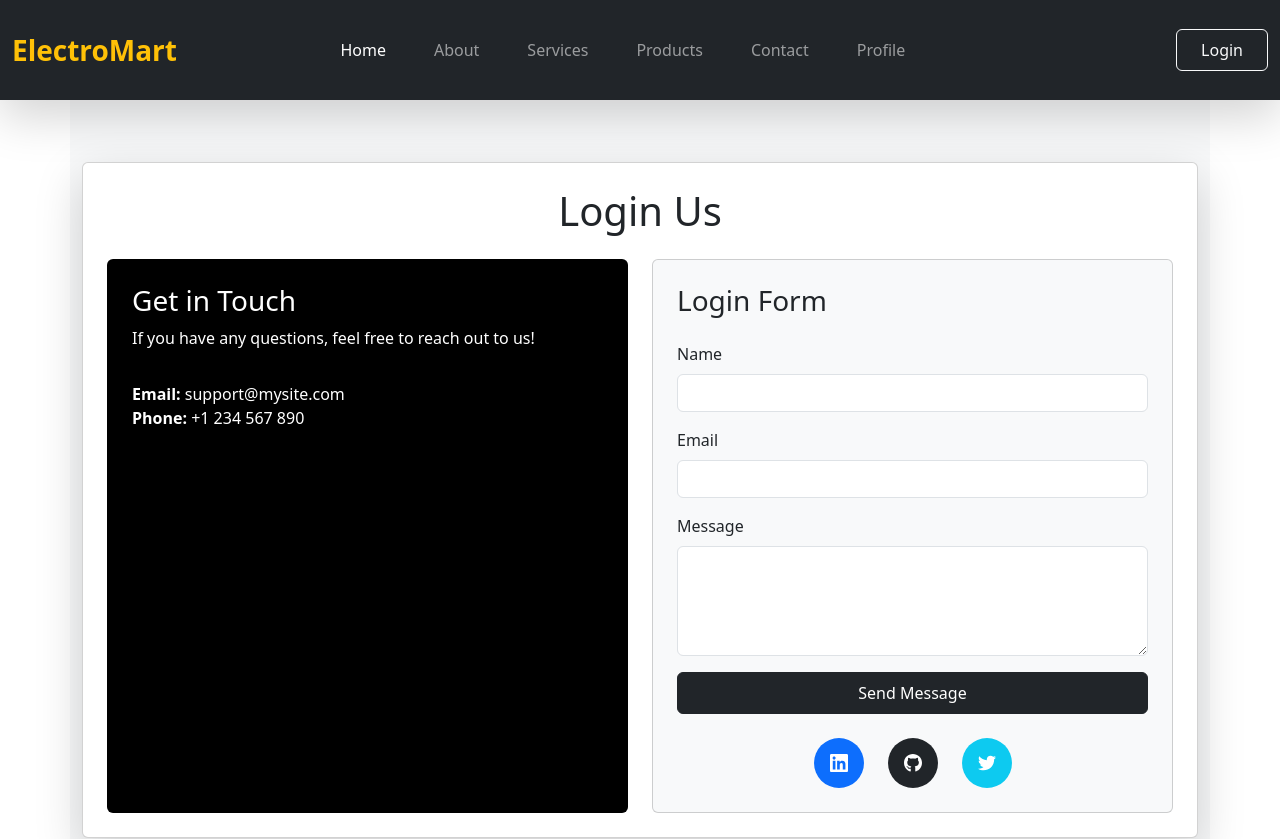
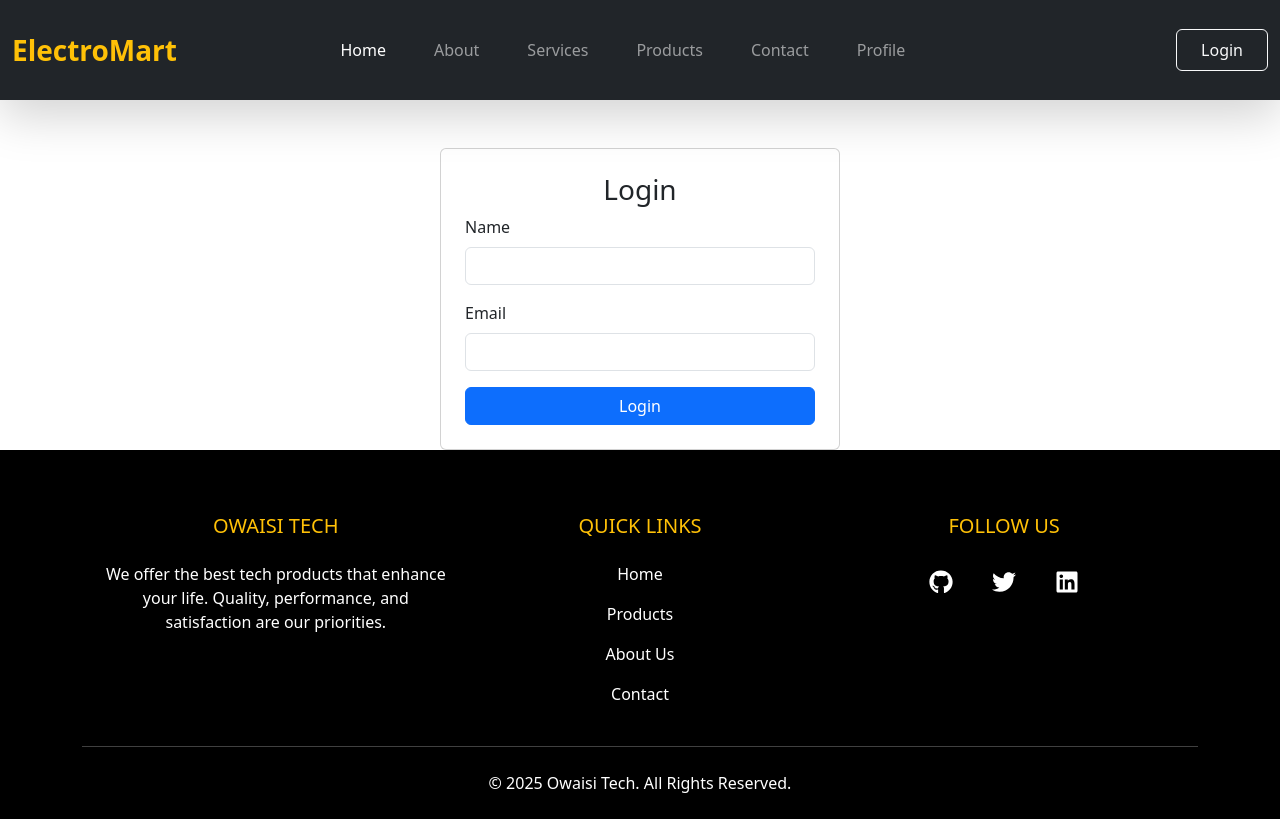
Before and after one commit to Owaisi123/elctromart, a React (Create React App) app: page /login in a window 1280 px wide. Shown: the top 839 px of the page. Built offline with nearby package versions, Linux system fonts and the light colour scheme.

Commit message:
Update Login.js

```diff
--- a/src/Components/Login.js
+++ b/src/Components/Login.js
@@ -1,167 +1,60 @@
 import React, { useState } from "react";
 import { useNavigate } from "react-router-dom";
-import { FaLinkedin, FaGithub, FaTwitter } from "react-icons/fa";
-import Swal from "sweetalert2";
+import "bootstrap/dist/css/bootstrap.min.css";
 
 const Login = () => {
-  const [formData, setFormData] = useState({
-    name: "",
-    email: "",
-    message: "",
-  });
-
+  const [userName, setUserName] = useState("");
+  const [userEmail, setUserEmail] = useState("");
   const navigate = useNavigate();
 
-  const handleChange = (e) => {
-    const { name, value } = e.target;
-    setFormData({ ...formData, [name]: value });
+  const handleNameChange = (event) => {
+    setUserName(event.target.value);
   };
 
-  const handleSubmit = async (e) => {
-    e.preventDefault();
+  const handleEmailChange = (event) => {
+    setUserEmail(event.target.value);
+  };
 
-    localStorage.setItem("name", formData.name);
-    localStorage.setItem("email", formData.email);
+  const handleSubmit = (event) => {
+    event.preventDefault();
+    if (userName && userEmail) {
+      localStorage.setItem("loggedIn", "true");
+      localStorage.setItem("name", userName);
+      localStorage.setItem("email", userEmail);
 
-    await Swal.fire({
-      title: "Message Sent!",
-      text: "We have received your message and will get back to you shortly.",
-      icon: "success",
-      confirmButtonText: "Okay",
-    });
-
-    setFormData({ name: "", email: "", message: "" });
-
-    navigate("/profile");
+      navigate("/profile", { state: { name: userName, email: userEmail } });
+    }
   };
 
   return (
-    <div
-      className="container min-vh-100 d-flex align-items-center justify-content-center py-5"
-      style={{ backgroundColor: "#f8f9fa" }}
-    >
-      <div
-        className="card shadow-lg p-4 w-100 w-md-75 w-lg-50"
-        style={{ backgroundColor: "#ffffff" }}
-      >
-        <h1 className="text-center text-dark mb-4">Login Us</h1>
-
-        <div className="row g-4">
-          <div className="col-md-6">
-            <div
-              className="card h-100 text-white p-4 rounded-lg shadow-md"
-              style={{ backgroundColor: "#000000" }}
-            >
-              <h3 className="card-title text-white">Get in Touch</h3>
-              <p className="text-white">
-                If you have any questions, feel free to reach out to us!
-              </p>
-              <ul className="list-unstyled mt-3 text-white">
-                <li>
-                  <strong>Email:</strong> support@mysite.com
-                </li>
-                <li>
-                  <strong>Phone:</strong> +1 234 567 890
-                </li>
-              </ul>
-            </div>
-          </div>
-
-          <div className="col-md-6">
-            <div className="card p-4 bg-light rounded-lg shadow-md">
-              <h3 className="card-title mb-4 text-dark">Login Form</h3>
+    <div className="container mt-5">
+      <div className="card p-4 mx-auto" style={{ maxWidth: "400px" }}>
+        <h3 className="text-center">Login</h3>
         <form onSubmit={handleSubmit}>
           <div className="mb-3">
-                  <label htmlFor="name" className="form-label text-dark">
-                    Name
-                  </label>
+            <label className="form-label">Name</label>
             <input
               type="text"
-                    id="name"
-                    name="name"
-                    value={formData.name}
-                    onChange={handleChange}
+              value={userName}
+              onChange={handleNameChange}
               className="form-control"
               required
             />
           </div>
           <div className="mb-3">
-                  <label htmlFor="email" className="form-label text-dark">
-                    Email
-                  </label>
+            <label className="form-label">Email</label>
             <input
               type="email"
-                    id="email"
-                    name="email"
-                    value={formData.email}
-                    onChange={handleChange}
+              value={userEmail}
+              onChange={handleEmailChange}
               className="form-control"
               required
             />
           </div>
-                <div className="mb-3">
-                  <label htmlFor="message" className="form-label text-dark">
-                    Message
-                  </label>
-                  <textarea
-                    id="message"
-                    name="message"
-                    rows={4}
-                    value={formData.message}
-                    onChange={handleChange}
-                    className="form-control"
-                    required
-                  ></textarea>
-                </div>
-                <button type="submit" className="btn btn-dark w-100 py-2">
-                  Send Message
+          <button type="submit" className="btn btn-primary w-100">
+            Login
           </button>
         </form>
-
-              <div className="d-flex justify-content-center gap-4 mt-4">
-                <a
-                  href="https://www.linkedin.com/in/muhammad-owais-902976322/"
-                  className="text-white text-decoration-none"
-                  target="_blank"
-                  rel="noreferrer"
-                >
-                  <div
-                    className="d-flex justify-content-center align-items-center bg-primary rounded-circle p-3"
-                    style={{ width: "50px", height: "50px" }}
-                  >
-                    <FaLinkedin className="fs-2" />
-                  </div>
-                </a>
-                <a
-                  href="https://github.com/Owaisi123"
-                  className="text-white text-decoration-none"
-                  target="_blank"
-                  rel="noreferrer"
-                >
-                  <div
-                    className="d-flex justify-content-center align-items-center bg-dark rounded-circle p-3"
-                    style={{ width: "50px", height: "50px" }}
-                  >
-                    <FaGithub className="fs-2" />
-                  </div>
-                </a>
-                <a
-                  href="https://x.com/M_Owaisi18"
-                  className="text-white text-decoration-none"
-                  target="_blank"
-                  rel="noreferrer"
-                >
-                  <div
-                    className="d-flex justify-content-center align-items-center bg-info rounded-circle p-3"
-                    style={{ width: "50px", height: "50px" }}
-                  >
-                    <FaTwitter className="fs-2" />
-                  </div>
-                </a>
-              </div>
-            </div>
-          </div>
-        </div>
       </div>
     </div>
   );
```
Lines whose indentation alone changed are shown as unchanged.
